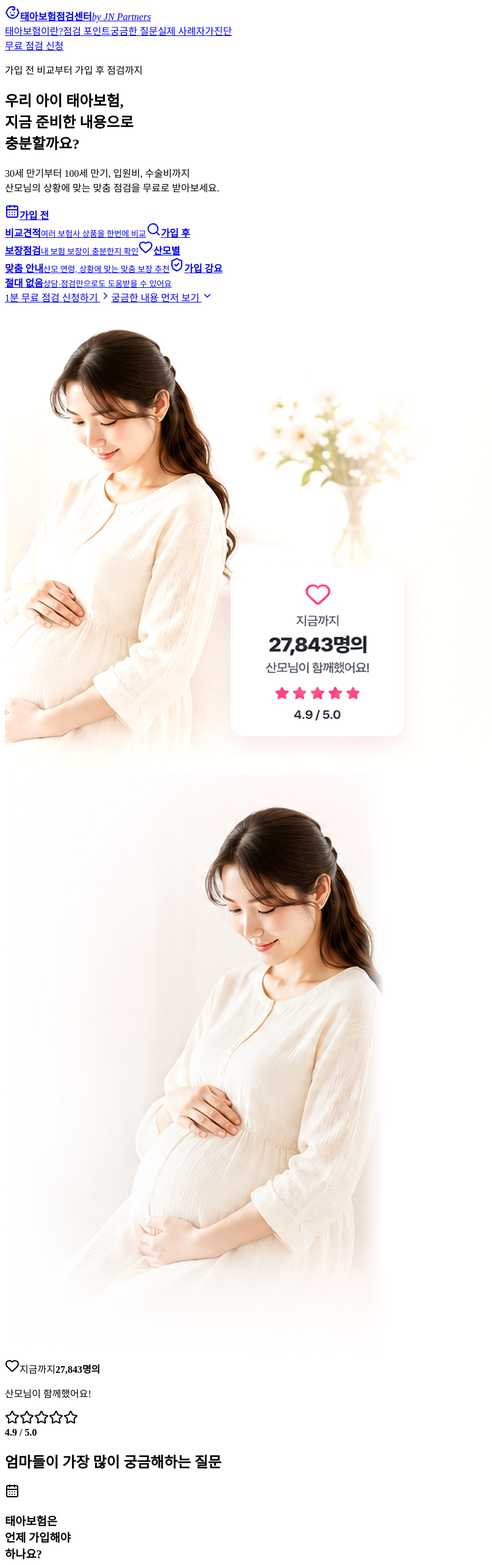
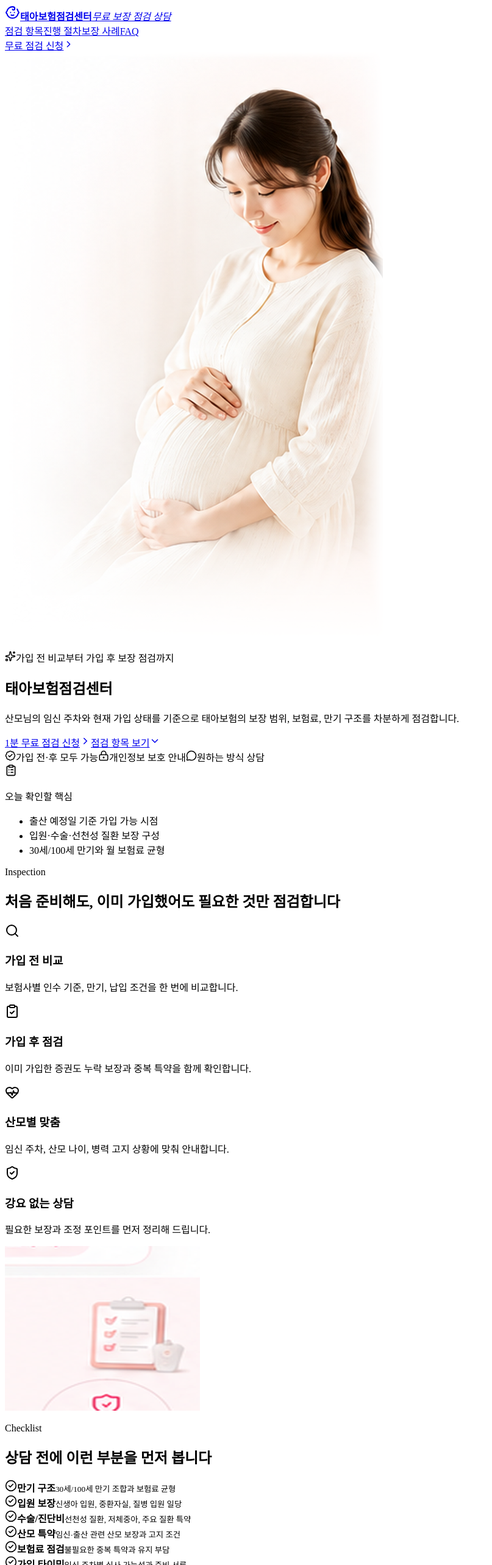
Before and after one commit to junchoi0521-cpu/Fetal-Insurance-Inspection-Center, a React (Vite) app: page / in a window 1280 px wide. Shown: the top 2566 px of the page at 61% size, without its empty margins (0-807 px from the left). Built offline with nearby package versions, Linux system fonts and the light colour scheme; the HTML template or start-up script is replaced by a standard one.

Commit message:
Rebuild landing page experience

```diff
--- a/src/App.jsx
+++ b/src/App.jsx
@@ -1,64 +1,126 @@
-import React, { useState } from 'react'
+import React, { useMemo, useState } from 'react'
 import {
   Baby,
+  BadgeCheck,
   CalendarDays,
+  CheckCircle2,
+  ChevronDown,
+  ChevronRight,
+  ClipboardCheck,
+  ClipboardList,
+  FileCheck2,
+  HandHeart,
+  HeartPulse,
+  Hospital,
+  LockKeyhole,
+  MessageCircle,
+  PhoneCall,
   Search,
-  Heart,
   ShieldCheck,
-  ClipboardCheck,
-  Building2,
-  Star,
-  ChevronRight,
-  ChevronDown,
-  LockKeyhole,
+  Sparkles,
+  Stethoscope,
   Users,
-  FileCheck2,
-  BadgeCheck,
-  HandHeart,
-  MessageCircle,
-  Hospital,
   WalletCards,
-  ChartNoAxesColumnIncreasing,
-  CheckCircle2,
-  Sparkles,
-  ClipboardList,
 } from 'lucide-react'
 
-const heroCards = [
-  ['가입 전', '비교견적', '여러 보험사 상품을\n한번에 비교', CalendarDays],
-  ['가입 후', '보장점검', '내 보험 보장이\n충분한지 확인', Search],
-  ['산모별', '맞춤 안내', '산모 연령, 상황에 맞는\n맞춤 보장 추천', Heart],
-  ['가입 강요', '절대 없음', '상담·점검만으로도\n도움받을 수 있어요', ShieldCheck],
+const inspectionCards = [
+  {
+    title: '가입 전 비교',
+    text: '보험사별 인수 기준, 만기, 납입 조건을 한 번에 비교합니다.',
+    icon: Search,
+  },
+  {
+    title: '가입 후 점검',
+    text: '이미 가입한 증권도 누락 보장과 중복 특약을 함께 확인합니다.',
+    icon: ClipboardCheck,
+  },
+  {
+    title: '산모별 맞춤',
+    text: '임신 주차, 산모 나이, 병력 고지 상황에 맞춰 안내합니다.',
+    icon: HeartPulse,
+  },
+  {
+    title: '강요 없는 상담',
+    text: '필요한 보장과 조정 포인트를 먼저 정리해 드립니다.',
+    icon: ShieldCheck,
+  },
 ]
 
-const faqCards = [
-  ['태아보험은', '언제 가입해야', '하나요?', CalendarDays],
-  ['30세 만기와', '100세 만기', '뭐가 좋나요?', ShieldCheck],
-  ['보험료는', '얼마 정도가', '적당한가요?', Heart],
-  ['이미 가입했는데', '점검받아도', '되나요?', ClipboardCheck],
-  ['현대해상 vs 메리츠', 'vs DB', '어디가 좋나요?', Building2],
+const checklist = [
+  ['만기 구조', '30세/100세 만기 조합과 보험료 균형'],
+  ['입원 보장', '신생아 입원, 중환자실, 질병 입원 일당'],
+  ['수술/진단비', '선천성 질환, 저체중아, 주요 질환 특약'],
+  ['산모 특약', '임신·출산 관련 산모 보장과 고지 조건'],
+  ['보험료 점검', '불필요한 중복 특약과 유지 부담'],
+  ['가입 타이밍', '임신 주차별 심사 가능성과 준비 서류'],
 ]
 
-const whyCards = [
-  ['산모 중심', '맞춤 상담', Users],
-  ['가입 전/후', '모두 점검 가능', FileCheck2],
-  ['불필요한 보험', '정리까지 안내', BadgeCheck],
-  ['출산 후 관리까지', '지속 지원', HandHeart],
+const processSteps = [
+  {
+    title: '정보 확인',
+    text: '출산 예정일과 현재 가입 상태를 간단히 확인합니다.',
+    icon: CalendarDays,
+  },
+  {
+    title: '보장 분석',
+    text: '예상 리스크, 보장 범위, 보험료 구조를 점검합니다.',
+    icon: FileCheck2,
+  },
+  {
+    title: '조정 안내',
+    text: '추가, 축소, 유지가 필요한 항목을 정리해 드립니다.',
+    icon: HandHeart,
+  },
 ]
+
+const faqItems = [
+  {
+    question: '태아보험은 언제부터 준비하는 게 좋나요?',
+    answer:
+      '보험사와 산모 상황에 따라 가능 시점이 달라질 수 있어요. 출산 예정일과 임신 주차를 기준으로 현재 가능한 선택지를 먼저 확인하는 것이 좋습니다.',
+  },
+  {
+    question: '이미 가입했는데도 점검을 받을 수 있나요?',
+    answer:
+      '가능합니다. 가입 후에는 보장 누락, 중복 특약, 보험료 부담, 출산 후 유지 계획을 중심으로 확인합니다.',
+  },
+  {
+    question: '30세 만기와 100세 만기 중 무엇이 더 좋은가요?',
+    answer:
+      '정답이 하나로 정해져 있지는 않습니다. 예산, 보장 우선순위, 성인보험 전환 계획을 함께 보고 조합을 결정하는 편이 안전합니다.',
+  },
+  {
+    question: '상담을 받으면 꼭 가입해야 하나요?',
+    answer:
+      '아니요. 점검 결과를 바탕으로 가입, 유지, 보완 여부를 직접 결정하실 수 있도록 안내합니다.',
+  },
+]
+
+const initialForm = {
+  name: '',
+  phone: '',
+  dueDate: '',
+  status: '',
+  channel: '',
+  concern: '',
+  consent: false,
+}
 
 function calculatePregnancyWeek(dueDateValue) {
   if (!dueDateValue) return ''
+
   const today = new Date()
   today.setHours(0, 0, 0, 0)
-  const due = new Date(`${dueDateValue}T00:00:00`)
-  if (Number.isNaN(due.getTime())) return ''
+
+  const dueDate = new Date(`${dueDateValue}T00:00:00`)
+  if (Number.isNaN(dueDate.getTime())) return ''
 
   const msPerDay = 24 * 60 * 60 * 1000
-  const daysUntilDue = Math.ceil((due - today) / msPerDay)
+  const daysUntilDue = Math.ceil((dueDate - today) / msPerDay)
   const pregnancyDays = 280 - daysUntilDue
 
-  if (pregnancyDays < 0) return '예정일을 다시 확인해 주세요'
-  if (pregnancyDays > 300) return '출산 예정일이 지났거나 다시 확인이 필요해요'
+  if (pregnancyDays < 0) return '출산 예정일을 다시 확인해 주세요'
+  if (pregnancyDays > 300) return '출산 예정일이 지났거나 확인이 필요해요'
 
   const weeks = Math.floor(pregnancyDays / 7)
   const days = pregnancyDays % 7
@@ -66,18 +128,24 @@ function calculatePregnancyWeek(dueDateValue) {
 }
 
 function App() {
-  const [sent, setSent] = useState(false)
-  const [dueDate, setDueDate] = useState('')
-  const pregnancyWeek = calculatePregnancyWeek(dueDate)
+  const [form, setForm] = useState(initialForm)
+  const [submitted, setSubmitted] = useState(false)
 
-  const handleSubmit = (e) => {
-    e.preventDefault()
-    setSent(true)
-    setTimeout(() => setSent(false), 4200)
+  const pregnancyWeek = useMemo(() => calculatePregnancyWeek(form.dueDate), [form.dueDate])
+
+  const handleChange = (event) => {
+    const { name, value, type, checked } = event.target
+    setForm((current) => ({ ...current, [name]: type === 'checkbox' ? checked : value }))
+    if (submitted) setSubmitted(false)
   }
 
-  const goApply = (e) => {
-    e.preventDefault()
+  const handleSubmit = (event) => {
+    event.preventDefault()
+    setSubmitted(true)
+  }
+
+  const goApply = (event) => {
+    event.preventDefault()
     document.querySelector('#apply')?.scrollIntoView({ behavior: 'smooth', block: 'center' })
   }
 
@@ -85,142 +153,365 @@ function App() {
     <div className="site">
       <header className="header">
         <a className="brand" href="#top" aria-label="태아보험점검센터 홈">
-          <span className="brandMark"><Baby size={25} /></span>
-          <span><b>태아보험점검센터</b><em>by JN Partners</em></span>
+          <span className="brandMark">
+            <Baby size={25} />
+          </span>
+          <span>
+            <b>태아보험점검센터</b>
+            <em>무료 보장 점검 상담</em>
+          </span>
         </a>
         <nav aria-label="주요 메뉴">
-          <a href="#about">태아보험이란?</a>
-          <a href="#point">점검 포인트</a>
-          <a href="#faq">궁금한 질문</a>
-          <a href="#case">실제 사례</a>
-          <a href="#self">자가진단</a>
+          <a href="#inspection">점검 항목</a>
+          <a href="#process">진행 절차</a>
+          <a href="#case">보장 사례</a>
+          <a href="#faq">FAQ</a>
         </nav>
-        <a className="headerBtn" href="#apply" onClick={goApply}>무료 점검 신청</a>
+        <a className="headerCta" href="#apply" onClick={goApply}>
+          무료 점검 신청
+          <ChevronRight size={17} />
+        </a>
       </header>
 
       <main id="top">
-        <section className="hero" id="about">
+        <section className="hero" aria-labelledby="hero-title">
+          <div className="heroMedia" aria-hidden="true">
+            <img className="heroMom" src="/images/hero-mom-final.png" alt="" />
+          </div>
+
           <div className="heroInner">
             <div className="heroCopy">
-              <p className="eyebrow">가입 전 비교부터 가입 후 점검까지</p>
-              <h1>우리 아이 태아보험,<br /><span>지금 준비한 내용으로</span><br />충분할까요?</h1>
-              <p className="lead">30세 만기부터 100세 만기, 입원비, 수술비까지<br />산모님의 상황에 맞는 맞춤 점검을 무료로 받아보세요.</p>
-
-              <div className="heroCards">
-                {heroCards.map(([top, bottom, desc, Icon]) => (
-                  <a href="#apply" className="heroCard" key={top + bottom} onClick={goApply}>
-                    <Icon />
-                    <strong>{top}<br />{bottom}</strong>
-                    <small>{desc}</small>
+              <p className="eyebrow">
+                <Sparkles size={18} />
+                가입 전 비교부터 가입 후 보장 점검까지
+              </p>
+              <h1 id="hero-title">태아보험점검센터</h1>
+              <p className="heroLead">
+                산모님의 임신 주차와 현재 가입 상태를 기준으로 태아보험의 보장 범위, 보험료,
+                만기 구조를 차분하게 점검합니다.
+              </p>
+              <div className="heroActions">
+                <a className="primaryBtn" href="#apply" onClick={goApply}>
+                  1분 무료 점검 신청
+                  <ChevronRight size={18} />
                 </a>
-                ))}
+                <a className="secondaryBtn" href="#inspection">
+                  점검 항목 보기
+                  <ChevronDown size={18} />
+                </a>
               </div>
-
-              <div className="heroActions">
-                <a className="primaryBtn" href="#apply" onClick={goApply}>1분 무료 점검 신청하기 <ChevronRight size={18} /></a>
-                <a className="secondaryBtn" href="#faq">궁금한 내용 먼저 보기 <ChevronDown size={18} /></a>
+              <div className="heroProof" aria-label="상담 특징">
+                <span>
+                  <BadgeCheck size={18} />
+                  가입 전·후 모두 가능
+                </span>
+                <span>
+                  <LockKeyhole size={18} />
+                  개인정보 보호 안내
+                </span>
+                <span>
+                  <MessageCircle size={18} />
+                  원하는 방식 상담
+                </span>
               </div>
             </div>
 
-            <div className="heroVisual">
-              <div className="heroAura" />
-              <img className="roomBg" src="/images/hero-room-bg.png" alt="" />
-              <img className="momPng" src="/images/hero-mom-final.png" alt="임산부 이미지" />
-              <div className="reviewCard">
-                <Heart className="reviewIcon" />
-                <span>지금까지</span>
-                <strong>27,843명의</strong>
-                <p>산모님이 함께했어요!</p>
-                <div className="stars"><Star /><Star /><Star /><Star /><Star /></div>
-                <b>4.9 / 5.0</b>
+            <div className="heroPanel" aria-label="점검 요약">
+              <div className="panelHeader">
+                <span>
+                  <ClipboardList size={20} />
+                </span>
+                <p>오늘 확인할 핵심</p>
               </div>
+              <ul>
+                <li>출산 예정일 기준 가입 가능 시점</li>
+                <li>입원·수술·선천성 질환 보장 구성</li>
+                <li>30세/100세 만기와 월 보험료 균형</li>
+              </ul>
             </div>
           </div>
         </section>
 
-        <section className="faq" id="faq">
-          <h2>엄마들이 가장 많이 궁금해하는 질문</h2>
-          <div className="faqGrid">
-            {faqCards.map(([a, b, c, Icon]) => (
-              <article className="faqCard" key={a + b}>
+        <section className="quickCards" id="inspection" aria-labelledby="inspection-title">
+          <div className="sectionHead">
+            <p>Inspection</p>
+            <h2 id="inspection-title">처음 준비해도, 이미 가입했어도 필요한 것만 점검합니다</h2>
+          </div>
+          <div className="cardGrid">
+            {inspectionCards.map(({ title, text, icon: Icon }) => (
+              <article className="infoCard" key={title}>
                 <Icon />
-                <h3>{a}<br />{b}<br />{c}</h3>
-                <a href="#apply" onClick={goApply}>자세히 보기 <ChevronRight size={15} /></a>
+                <h3>{title}</h3>
+                <p>{text}</p>
               </article>
             ))}
           </div>
         </section>
 
-        <section className="content" id="point">
-          <div className="contentGrid">
-            <article className="nicuCard" id="case">
-              <img src="/images/nicu-baby-final.png" alt="신생아중환자실 이미지" />
-              <div className="nicuText">
-                <h2>신생아중환자실 입원,<br />생각보다 비용이 큽니다</h2>
-                <p>태아보험은 아이 상황에 맞는 입원비 보장이 충분한지 확인하는 것이 중요합니다.</p>
-                <div className="statGrid">
-                  <div><Hospital /><span>평균 입원 기간</span><b>10.2일</b><small>상황별 차이 발생</small></div>
-                  <div><WalletCards /><span>1일 병원 비용</span><b>120~200만원</b><small>상급병실/검사 기준</small></div>
-                  <div><ChartNoAxesColumnIncreasing /><span>10일 입원 시</span><b>2,000만원</b><small>이상 발생 가능</small></div>
+        <section className="checkBand" aria-labelledby="check-title">
+          <div className="checkVisual">
+            <img src="/images/clipboard-final.png" alt="태아보험 보장 점검표" />
           </div>
-                <em>* 병원 및 아이 상태에 따라 비용과 기간은 달라질 수 있습니다.</em>
+          <div className="checkCopy">
+            <div className="sectionHead alignLeft">
+              <p>Checklist</p>
+              <h2 id="check-title">상담 전에 이런 부분을 먼저 봅니다</h2>
+            </div>
+            <div className="checkList">
+              {checklist.map(([title, text]) => (
+                <div className="checkItem" key={title}>
+                  <CheckCircle2 size={20} />
+                  <span>
+                    <strong>{title}</strong>
+                    <small>{text}</small>
+                  </span>
+                </div>
+              ))}
+            </div>
+          </div>
+        </section>
+
+        <section className="process" id="process" aria-labelledby="process-title">
+          <div className="sectionHead">
+            <p>Process</p>
+            <h2 id="process-title">복잡한 보험 용어는 줄이고, 결정에 필요한 내용만 정리합니다</h2>
+          </div>
+          <div className="processGrid">
+            {processSteps.map(({ title, text, icon: Icon }, index) => (
+              <article className="processStep" key={title}>
+                <span>{String(index + 1).padStart(2, '0')}</span>
+                <Icon />
+                <h3>{title}</h3>
+                <p>{text}</p>
+              </article>
+            ))}
+          </div>
+        </section>
+
+        <section className="contentSplit" id="case">
+          <article className="casePanel">
+            <img src="/images/nicu-baby-final.png" alt="신생아 집중 치료를 떠올리게 하는 의료 이미지" />
+            <div>
+              <p className="panelLabel">Coverage Point</p>
+              <h2>작은 보장 차이가 출산 후 부담 차이로 이어질 수 있어요</h2>
+              <p>
+                태아보험은 단순히 저렴한 보험료만 보는 상품이 아닙니다. 신생아 입원, 수술,
+                선천성 질환, 산모 특약처럼 실제로 확인해야 할 항목이 많습니다.
+              </p>
+              <div className="caseList">
+                <span>
+                  <Hospital size={18} />
+                  병원 이용 상황
+                </span>
+                <span>
+                  <WalletCards size={18} />
+                  월 보험료 부담
+                </span>
+                <span>
+                  <Stethoscope size={18} />
+                  산모 고지 조건
+                </span>
+              </div>
             </div>
           </article>
 
-            <article className="selfCard" id="self">
-              <div className="selfHeader">
-                <h2>태아보험 자가진단</h2>
-                <p>3가지 질문으로 우리 아이 보험 상태를 간단히 확인해보세요.</p>
+          <aside className="applyPanel" id="apply" aria-labelledby="apply-title">
+            <p className="panelLabel">Free Check</p>
+            <h2 id="apply-title">무료 점검 신청</h2>
+            <form onSubmit={handleSubmit}>
+              <label>
+                이름
+                <input
+                  required
+                  name="name"
+                  value={form.name}
+                  onChange={handleChange}
+                  placeholder="예) 김사랑"
+                />
+              </label>
+              <label>
+                연락처
+                <input
+                  required
+                  name="phone"
+                  type="tel"
+                  value={form.phone}
+                  onChange={handleChange}
+                  placeholder="예) 010-1234-5678"
+                />
+              </label>
+              <label>
+                출산 예정일
+                <input
+                  required
+                  name="dueDate"
+                  type="date"
+                  value={form.dueDate}
+                  onChange={handleChange}
+                />
+              </label>
+              <div className="weekResult">
+                <span>자동 계산 주차</span>
+                <strong>{pregnancyWeek || '출산 예정일을 입력해 주세요'}</strong>
               </div>
-              <div className="selfSteps">
-                <span><CalendarDays /><b>Q1</b><small>현재 임신<br />몇 주차인가요?</small></span><i>›</i>
-                <span><ShieldCheck /><b>Q2</b><small>태아보험<br />가입하셨나요?</small></span><i>›</i>
-                <span><Heart /><b>Q3</b><small>30세 만기인지<br />알고 계신가요?</small></span>
+              <label>
+                가입 상태
+                <select required name="status" value={form.status} onChange={handleChange}>
+                  <option value="" disabled>
+                    선택해 주세요
+                  </option>
+                  <option>가입 전</option>
+                  <option>가입 완료</option>
+                  <option>상담 중</option>
+                  <option>잘 모르겠음</option>
+                </select>
+              </label>
+              <label>
+                상담 방식
+                <select required name="channel" value={form.channel} onChange={handleChange}>
+                  <option value="" disabled>
+                    선택해 주세요
+                  </option>
+                  <option>전화</option>
+                  <option>카카오톡</option>
+                  <option>문자</option>
+                  <option>대면</option>
+                </select>
+              </label>
+              <label className="wideLabel">
+                가장 궁금한 점
+                <textarea
+                  name="concern"
+                  value={form.concern}
+                  onChange={handleChange}
+                  placeholder="예) 이미 가입한 보장이 충분한지 알고 싶어요."
+                />
+              </label>
+              <label className="consent">
+                <input
+                  required
+                  name="consent"
+                  type="checkbox"
+                  checked={form.consent}
+                  onChange={handleChange}
+                />
+                <span>개인정보 수집 및 상담 목적 이용에 동의합니다.</span>
+              </label>
+              <button type="submit">
+                신청 내용 확인하기
+                <ChevronRight size={18} />
+              </button>
+            </form>
+            {submitted && (
+              <div className="submitNotice" role="status">
+                <CheckCircle2 size={20} />
+                <span>
+                  <strong>{form.name}님, 신청 내용이 확인되었습니다.</strong>
+                  담당자가 선택하신 방식으로 순차 안내드립니다.
+                </span>
               </div>
-              <div className="selfCta">
-                <img src="/images/self-consultation-ai.png" alt="출산 전 전문가와 태아보험을 점검하는 상담 이미지" className="selfConsultImage" />
-                <strong>출산 전 전문가의<br />무료 점검을 받아보세요!</strong>
-                <a href="#apply" onClick={goApply}>무료 점검 신청하기 <ChevronRight size={15} /></a>
+            )}
+            <small>
+              <LockKeyhole size={14} />
+              입력 정보는 상담 안내 목적에 맞춰 관리됩니다.
+            </small>
+          </aside>
+        </section>
+
+        <section className="selfCheck" aria-labelledby="self-title">
+          <div>
+            <p className="panelLabel">Self Check</p>
+            <h2 id="self-title">상담 전, 지금 상태를 빠르게 가늠해 보세요</h2>
+            <p>
+              임신 주차, 가입 여부, 만기 구조를 알고 있으면 상담 시간이 훨씬 짧아집니다. 아직
+              모르는 항목은 상담에서 함께 확인하면 됩니다.
+            </p>
+            <a href="#apply" onClick={goApply}>
+              내 상황으로 점검 신청
+              <ChevronRight size={16} />
+            </a>
           </div>
-            </article>
+          <img src="/images/self-consultation-ai.png" alt="출산 전 보험 점검 상담 장면" />
+        </section>
 
-            <aside className="applyBox" id="apply">
-              {sent && <div className="toast"><CheckCircle2 size={19} /> 신청 내용이 확인되었습니다.</div>}
-              <p>1분이면 충분해요!</p>
-              <h2>무료 점검 신청하기</h2>
-              <form onSubmit={handleSubmit}>
-                <label>이름<input required placeholder="예) 김사랑" /></label>
-                <label>연락처<input required type="tel" placeholder="예) 010-1234-5678" /></label>
-                <label>출산 예정일<input required type="date" value={dueDate} onChange={(e) => setDueDate(e.target.value)} /></label>
-                <div className="weekResult"><span>자동 계산 주차</span><strong>{pregnancyWeek || '출산 예정일을 입력하면 자동 계산됩니다'}</strong></div>
-                <label>태아보험 가입 여부<select required defaultValue=""><option value="" disabled>선택해 주세요</option><option>가입 전</option><option>가입 완료</option><option>상담 중</option></select></label>
-                <label>희망 점검<select required defaultValue=""><option value="" disabled>선택해 주세요</option><option>대면</option><option>카톡</option><option>전화</option><option>문자</option></select></label>
-                <button type="submit">무료 점검 신청하기 <ChevronRight size={18} /></button>
-              </form>
-              <small><LockKeyhole size={14} /> 입력하신 정보는 점검 상담 목적으로만 사용되며 안전하게 보관됩니다.</small>
-            </aside>
+        <section className="why" aria-labelledby="why-title">
+          <div className="sectionHead">
+            <p>Why Center</p>
+            <h2 id="why-title">보험을 더 많이 넣는 것보다, 맞는 구조인지 보는 일이 먼저입니다</h2>
+          </div>
+          <div className="whyGrid">
+            <div>
+              <Users />
+              <strong>산모 상황 중심</strong>
+              <p>나이, 주차, 병력 고지, 예산을 함께 봅니다.</p>
+            </div>
+            <div>
+              <FileCheck2 />
+              <strong>가입 전·후 점검</strong>
+              <p>새 설계와 기존 증권 모두 확인합니다.</p>
+            </div>
+            <div>
+              <BadgeCheck />
+              <strong>유지 부담 확인</strong>
+              <p>출산 후에도 유지 가능한 보험료인지 점검합니다.</p>
+            </div>
           </div>
         </section>
 
-        <section className="why">
-          <h2>왜 태아보험점검센터일까요?</h2>
-          <div className="whyPill">
-            {whyCards.map(([a, b, Icon]) => <div key={a + b}><Icon /><strong>{a}<br />{b}</strong></div>)}
+        <section className="faq" id="faq" aria-labelledby="faq-title">
+          <div className="sectionHead alignLeft">
+            <p>FAQ</p>
+            <h2 id="faq-title">자주 묻는 질문</h2>
           </div>
-          <p>보험 상품은 산모님의 건강상태, 임신 주차, 보험사 인수 기준에 따라 가입 가능 여부와 조건이 달라질 수 있습니다.</p>
+          <div className="faqList">
+            {faqItems.map(({ question, answer }) => (
+              <details key={question}>
+                <summary>
+                  {question}
+                  <ChevronDown size={18} />
+                </summary>
+                <p>{answer}</p>
+              </details>
+            ))}
+          </div>
         </section>
       </main>
 
       <footer className="footer">
-        <a className="brand footerBrand" href="#top"><span className="brandMark"><Baby size={25} /></span><span><b>태아보험점검센터</b><em>by JN Partners</em></span></a>
+        <a className="brand footerBrand" href="#top" aria-label="태아보험점검센터 홈">
+          <span className="brandMark">
+            <Baby size={25} />
+          </span>
+          <span>
+            <b>태아보험점검센터</b>
+            <em>무료 보장 점검 상담</em>
+          </span>
+        </a>
         <div className="footerInfo">
-          <div><a href="#top">회사소개</a><a href="#top">개인정보처리방침</a><a href="#top">이용약관</a></div>
-          <p>상호 : JN Partners ㅣ 대표 : 최준 ㅣ 사업자등록번호 : 123-45-67890<br />주소 : 서울특별시 강남구 테헤란로 000, 000동 ㅣ 문의 : 010-0000-0000<br />© 2026 JN Partners. All rights reserved.</p>
+          <div>
+            <a href="#inspection">점검 항목</a>
+            <a href="#faq">자주 묻는 질문</a>
+            <a href="#apply">상담 신청</a>
           </div>
-        <a className="kakaoBox" href="#apply" onClick={goApply}><MessageCircle /><span>궁금한 점이 있으신가요?<br /><b>카카오톡 채널 상담</b></span></a>
+          <p>
+            상호 : JN Partners ㅣ 대표 : 최준 ㅣ 사업자 정보 입력 예정
+            <br />
+            본 사이트의 상담 내용은 개인별 상황과 보험사 심사 기준에 따라 달라질 수 있습니다.
+          </p>
+        </div>
+        <a className="kakaoBox" href="#apply" onClick={goApply}>
+          <MessageCircle />
+          <span>
+            궁금한 점이 있으신가요?
+            <b>상담 신청하기</b>
+          </span>
+        </a>
       </footer>
 
-      <a className="floating" href="#apply" onClick={goApply}>무료 점검 신청</a>
+      <a className="floatingCta" href="#apply" onClick={goApply}>
+        <PhoneCall size={18} />
+        무료 점검 신청
+      </a>
     </div>
   )
 }
```
Lines whose indentation alone changed are shown as unchanged.
